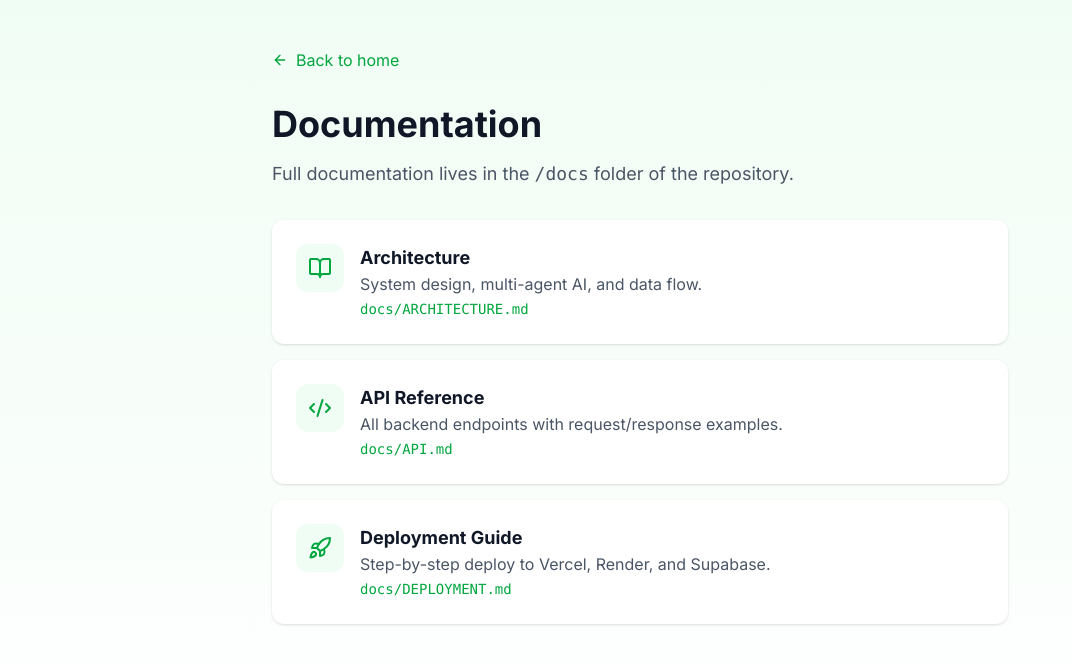
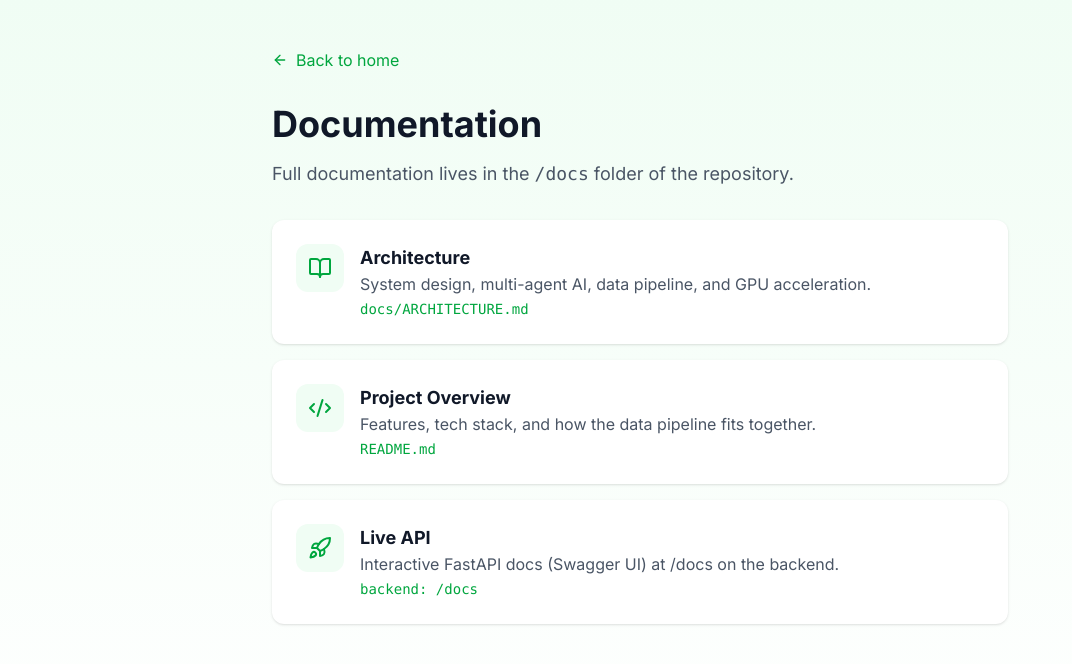
Before and after one commit to Ritik-Gupta8/KrisiSar-AI, a Next.js app in the folder frontend/: page /docs in a window 1280 px wide. Shown: the top 664 px of the page, without its empty margins (0-1072 px from the left). Built offline with nearby package versions, Linux system fonts and the light colour scheme.

Commit message:
docs(docs): update documentation links and descriptions

```diff
--- a/frontend/app/docs/page.tsx
+++ b/frontend/app/docs/page.tsx
@@ -7,20 +7,20 @@ const docs = [
   {
     icon: BookOpen,
     title: "Architecture",
-    description: "System design, multi-agent AI, and data flow.",
+    description: "System design, multi-agent AI, data pipeline, and GPU acceleration.",
     file: "docs/ARCHITECTURE.md",
   },
   {
     icon: Code2,
-    title: "API Reference",
-    description: "All backend endpoints with request/response examples.",
-    file: "docs/API.md",
+    title: "Project Overview",
+    description: "Features, tech stack, and how the data pipeline fits together.",
+    file: "README.md",
   },
   {
     icon: Rocket,
-    title: "Deployment Guide",
-    description: "Step-by-step deploy to Vercel, Render, and Supabase.",
-    file: "docs/DEPLOYMENT.md",
+    title: "Live API",
+    description: "Interactive FastAPI docs (Swagger UI) at /docs on the backend.",
+    file: "backend: /docs",
   },
 ];
 
```
